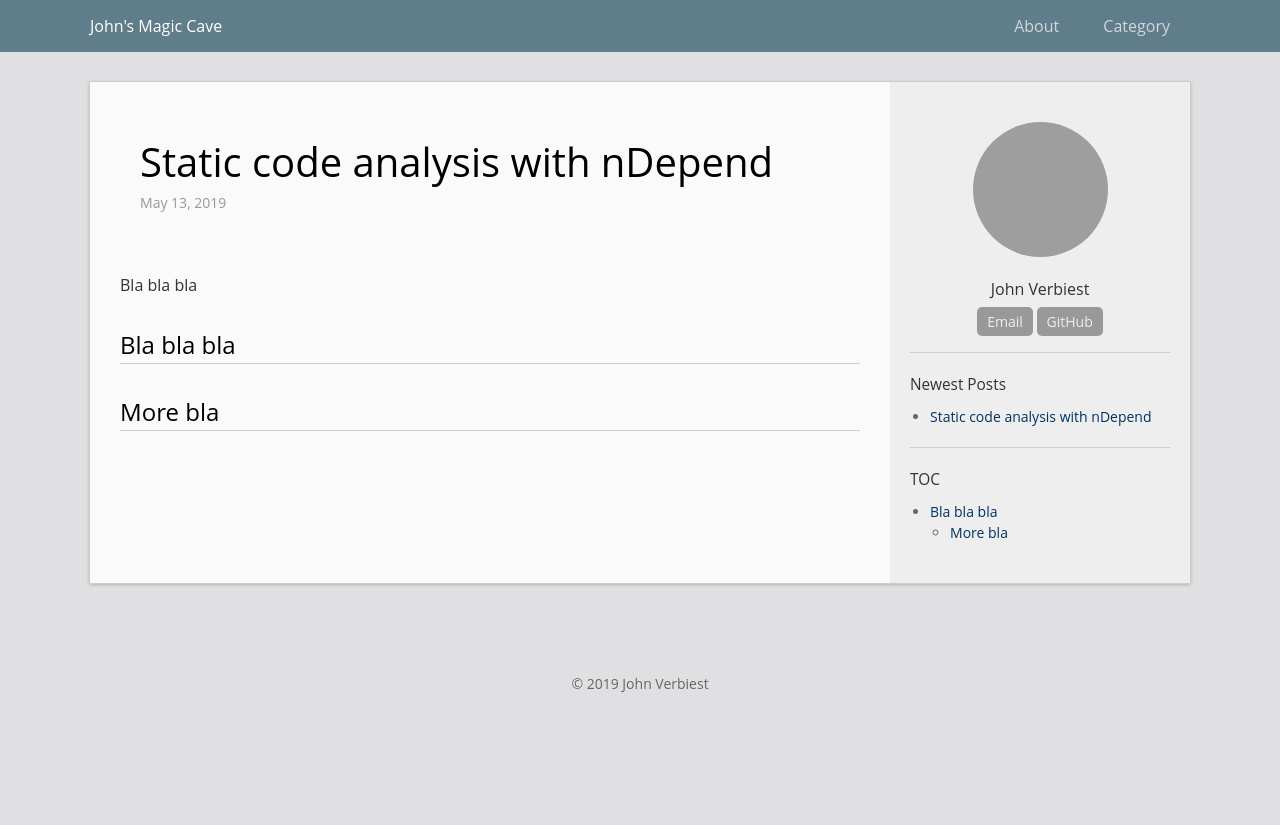
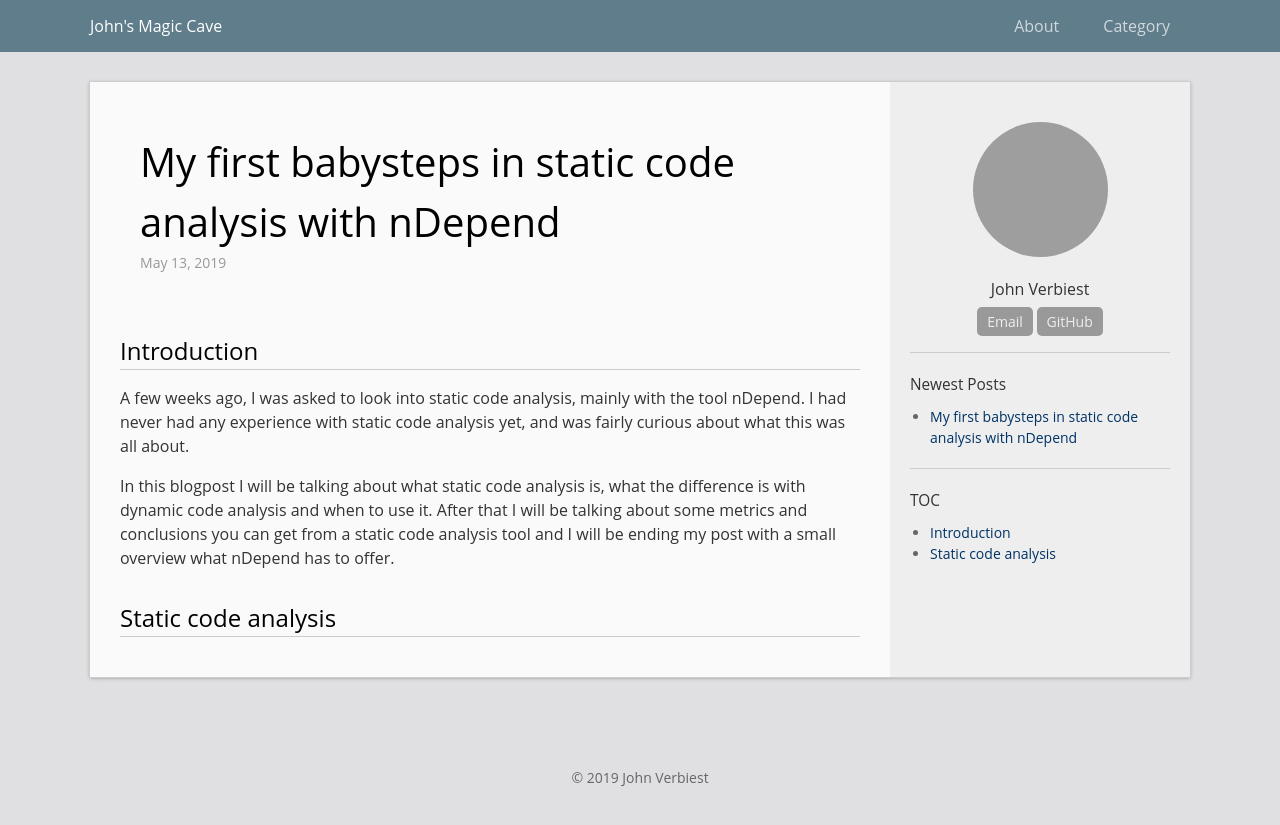
Before and after one commit to johnverbiest/Blog, a Jekyll site: the page built from _posts/2019-05-13-static-code-analysis-with-ndepend.md, in a window 1280 px wide. Shown: the top 825 px of the page. Built offline with Jekyll 4.4.1, drawn with Linux system fonts in a browser that asks for light colours; grey boxes are pictures that could not be loaded.

Commit message:
Introduction

```diff
--- a/_posts/2019-05-13-static-code-analysis-with-ndepend.md
+++ b/_posts/2019-05-13-static-code-analysis-with-ndepend.md
@@ -1,8 +1,15 @@
 ---
-title: Static code analysis with nDepend
+title: My first babysteps in static code analysis with nDepend
 categories: [code, code analysis]
 ---
-Bla bla bla
+# Introduction
+A few weeks ago, I was asked to look into static code analysis, mainly with the tool
+nDepend. I had never had any experience with static code analysis yet, and was fairly
+curious about what this was all about.
 
-# Bla bla bla
-## More bla
+In this blogpost I will be talking about what static code analysis is, what the
+difference is with dynamic code analysis and when to use it. After that I will be
+talking about some metrics and conclusions you can get from a static code analysis
+tool and I will be ending my post with a small overview what nDepend has to offer.
+
+# Static code analysis
```
